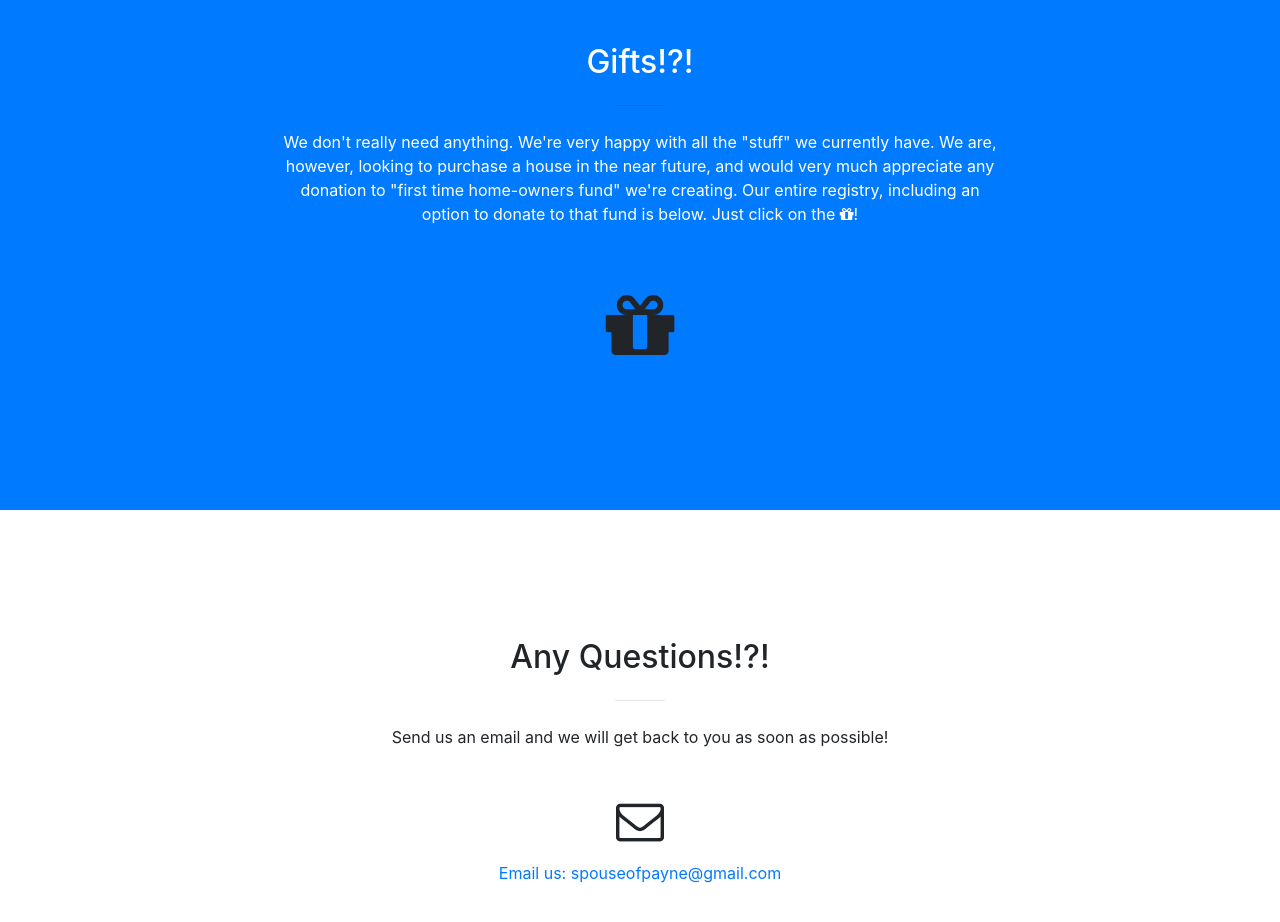
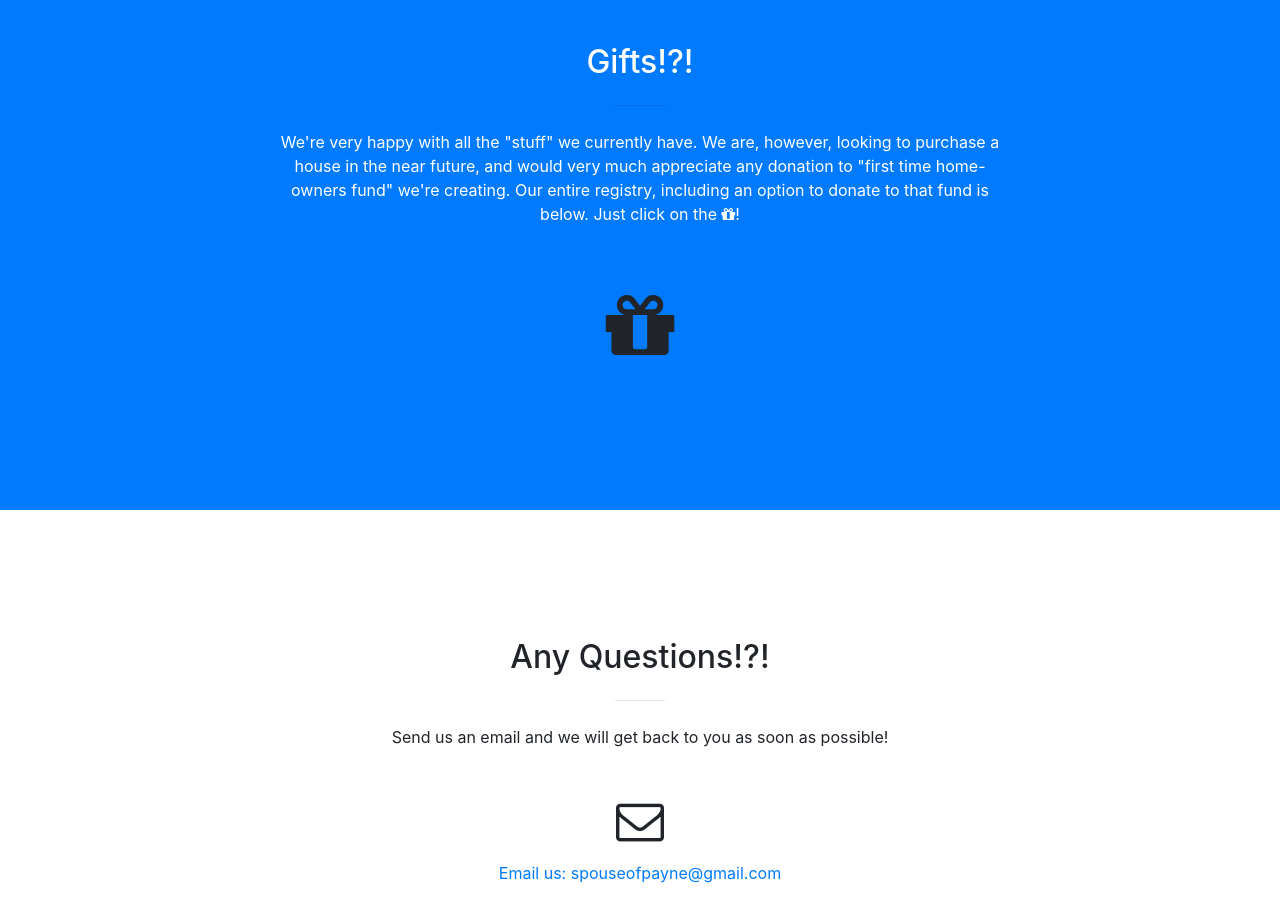
Before and after one commit to payne-chris-r/payne-chris-r.github.io, a website with bundled scripts: page index.html in a window 1280 px wide. Shown: the part 4680-5602 px from the top of the page. Built offline with nearby package versions, Linux system fonts and the light colour scheme.

Commit message:
We don't need no stinkin things

```diff
--- a/index.html
+++ b/index.html
@@ -333,7 +333,7 @@ To all of our friends and family: Thank you for joining us as we celebrate the n
             <h2 class="section-heading">Gifts!?!</h2>
             <hr class="my-4">
             <p class="mb-5">
-              We don't really need anything. We're very happy with all the "stuff"
+              We're very happy with all the "stuff"
               we currently have. We are, however, looking to purchase a house in
               the near future, and would very much appreciate any donation to
               "first time home-owners fund" we're creating. Our entire registry,
```
